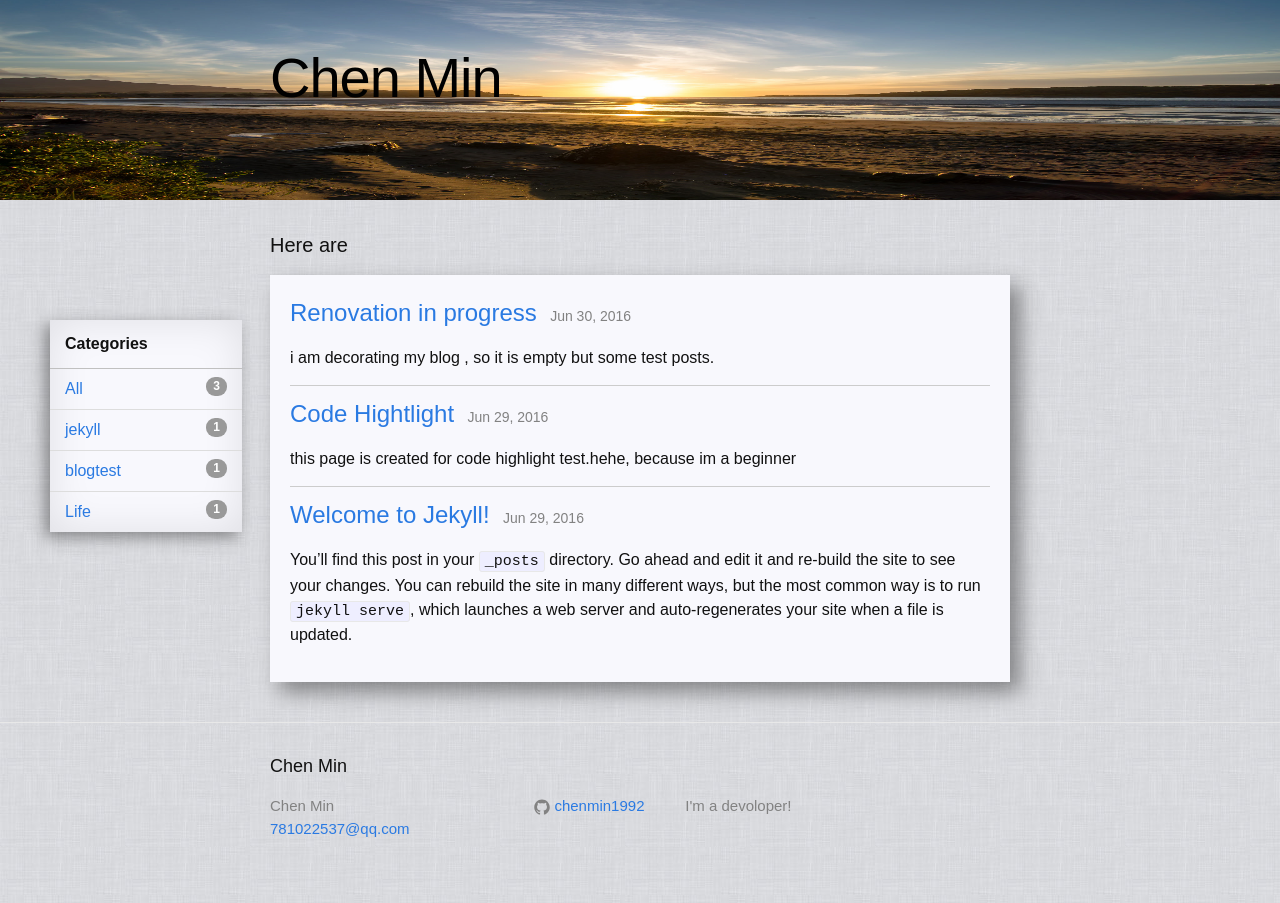
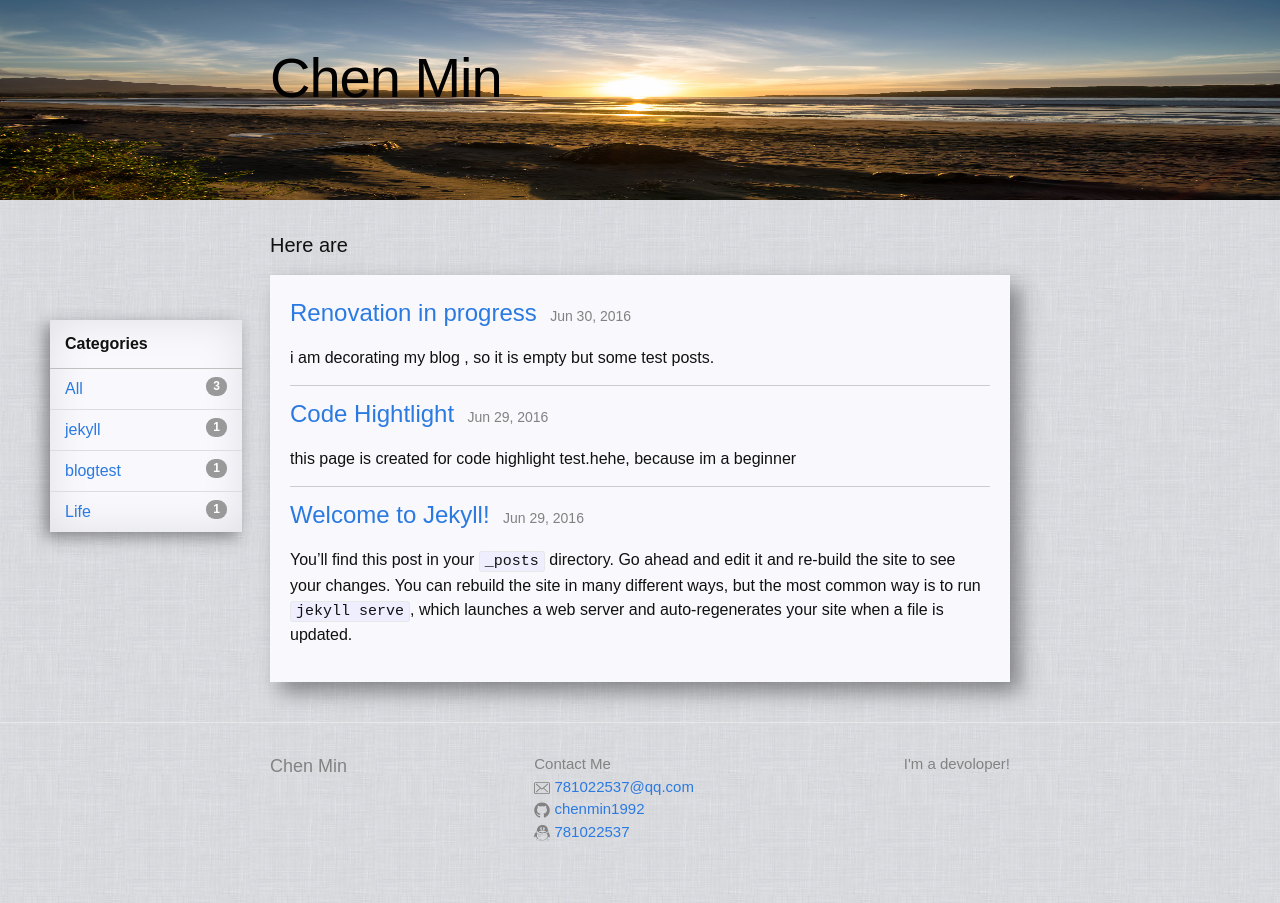
Before and after one commit to chenmin1992/chenmin1992.github.io, a Jekyll site: the page built from index.html, in a window 1280 px wide. Built offline with Jekyll 4.4.1, drawn with Linux system fonts in a browser that asks for light colours; the list of posts is cut into pages by our own code.

Commit message:
change footer

```diff
--- a/_config.yml
+++ b/_config.yml
@@ -9,7 +9,7 @@
 title: Chen Min
 email: 781022537@qq.com
 description: > # this means to ignore newlines until "baseurl:"
-  I'm a devoloper!
+                 I'm a devoloper!
 baseurl: "" # the subpath of your site, e.g. /blog
 url: "https://chenmin1992.github.io" # the base hostname & protocol for your site
 github_username:  chenmin1992
--- a/_includes/footer.html
+++ b/_includes/footer.html
@@ -2,34 +2,36 @@
 
   <div class="wrapper">
 
-    <h2 class="footer-heading">{{ site.title }}</h2>
 
     <div class="footer-col-wrapper">
       <div class="footer-col footer-col-1">
         <ul class="contact-list">
-          <li>{{ site.title }}</li>
-          <li><a href="mailto:{{ site.email }}">{{ site.email }}</a></li>
+		<h2 class="footer-heading">{{ site.title }}</h2>
         </ul>
       </div>
 
       <div class="footer-col footer-col-2">
         <ul class="social-media-list">
+          <li style="width:200px">Contact Me</li>
+          <li style="width:200px">{% include icon-email.html %}</li>
           {% if site.github_username %}
           <li>
             {% include icon-github.html username=site.github_username %}
           </li>
           {% endif %}
-
           {% if site.twitter_username %}
           <li>
             {% include icon-twitter.html username=site.twitter_username %}
           </li>
           {% endif %}
+          <li>
+            {% include icon-qq.html %}
+          </li>
         </ul>
       </div>
 
       <div class="footer-col footer-col-3">
-        <p>{{ site.description }}</p>
+        <p style="text-align:right;">{{ site.description }}</p>
       </div>
     </div>
 
--- /dev/null
+++ b/_includes/icon-email.html
@@ -0,0 +1 @@
+<a href="mailto:{{ site.email }}"><span class="icon icon--github">{% include icon-email.svg %}</span>{{ site.email }}</a>
--- /dev/null
+++ b/_includes/icon-qq.html
@@ -0,0 +1 @@
+<a target="blank" href="tencent://message/?uin=447663896&Site=blog&Menu=yes"><span class="icon icon--qq">{% include icon-qq.svg %}</span>781022537</a>
```
Also changed, not shown: _includes/icon-email.svg (added), _includes/icon-qq.svg (added), 1 other file.
